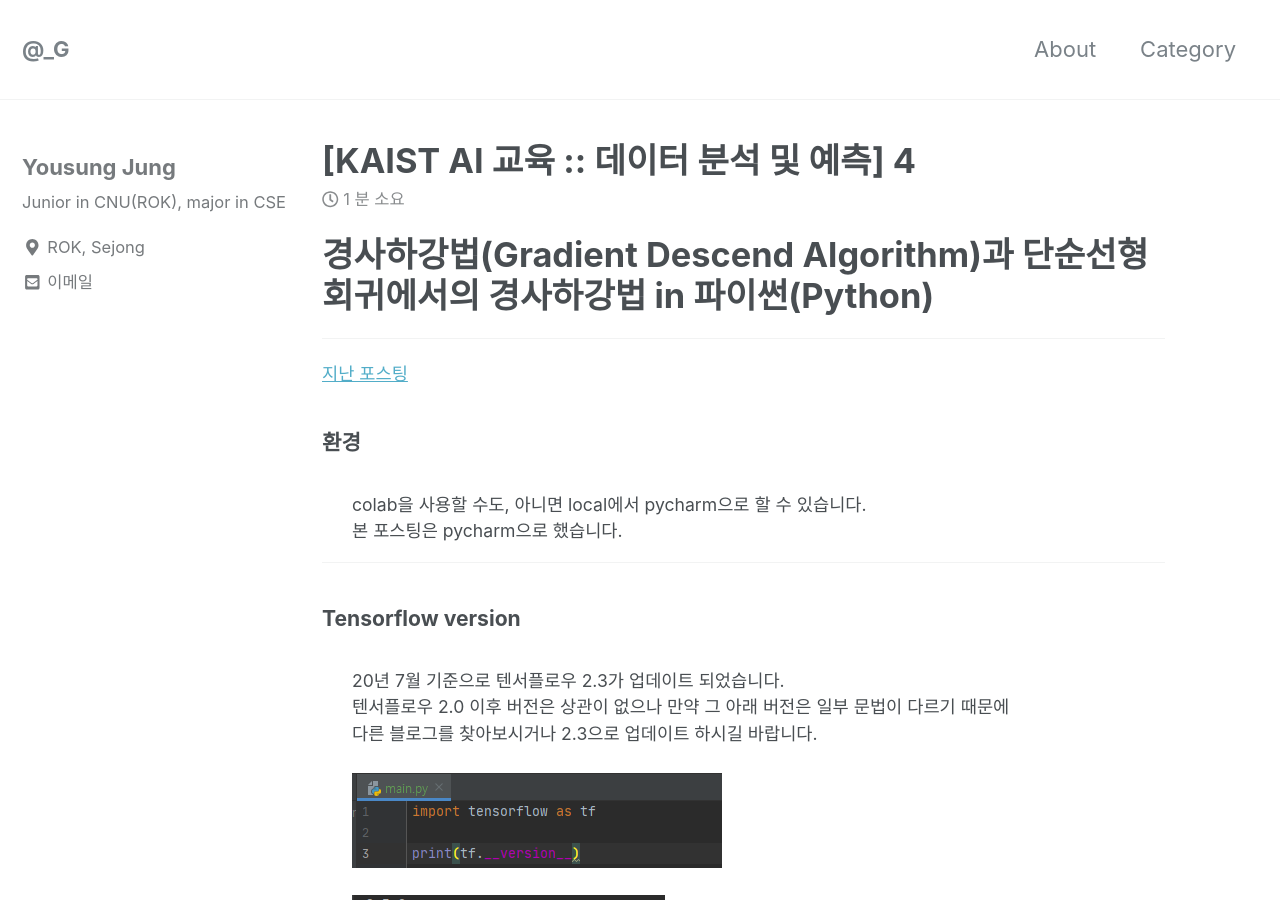
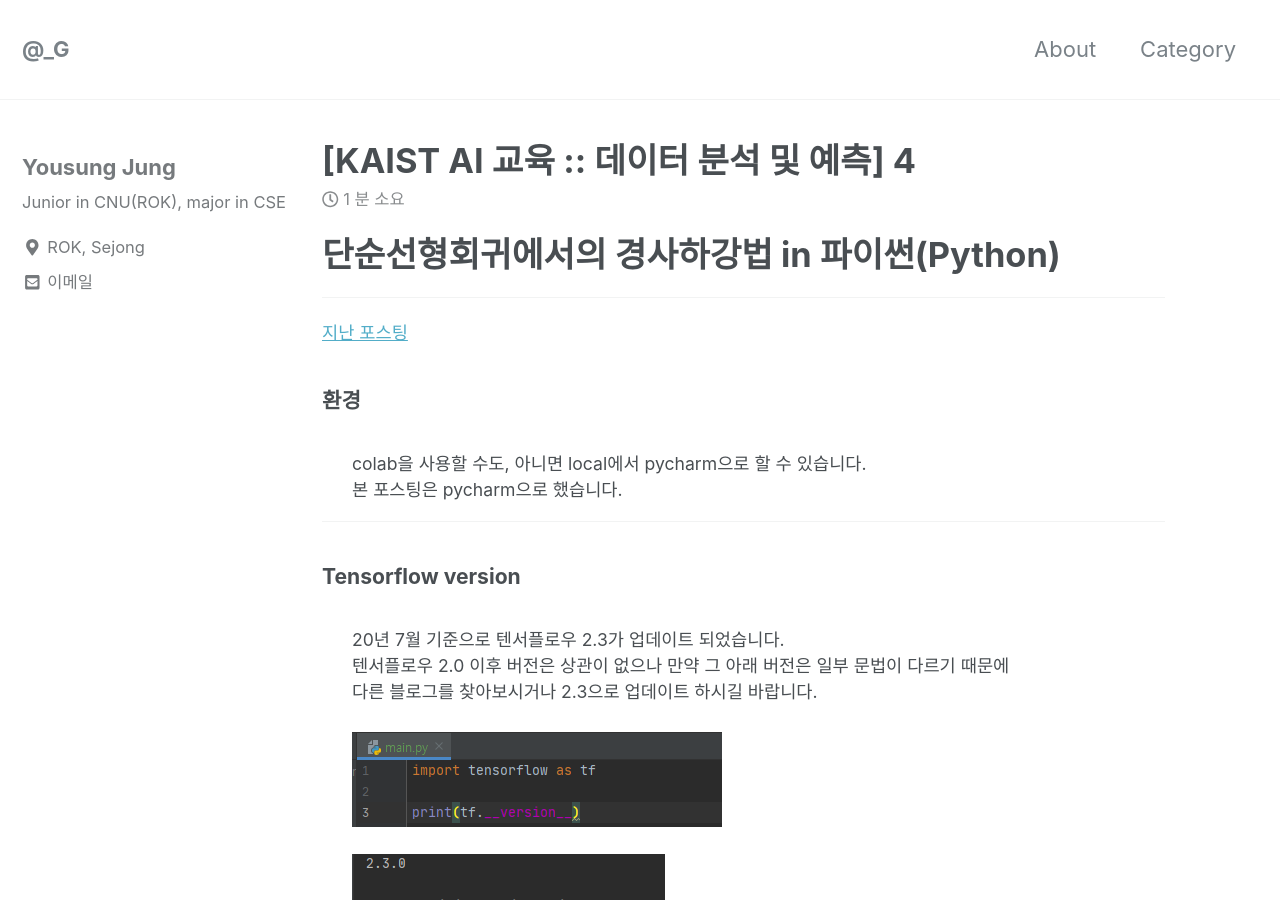
Before and after one commit to can019/can019.github.io, a Jekyll site: the page built from _posts/2020-08-26-MachineLearning-AI-4.md, in a window 1280 px wide and 900 px high. Built offline with Jekyll 4.4.1, drawn with Linux system fonts in a browser that asks for light colours; nearby versions of some CDN libraries.

Commit message:
소제목 변경

```diff
--- a/_posts/2020-08-26-MachineLearning-AI-4.md
+++ b/_posts/2020-08-26-MachineLearning-AI-4.md
@@ -4,7 +4,7 @@ date: 2020-08-26 00:33:15 -0400
 categories: MachineLearning DataAnalyze Python Colab
 published: true
 ---
-# 경사하강법(Gradient Descend Algorithm)과 단순선형회귀에서의 경사하강법 in 파이썬(Python)
+# 단순선형회귀에서의 경사하강법 in 파이썬(Python)
 
 <hr/>
 <div style = "font-size :0.8em">
```
